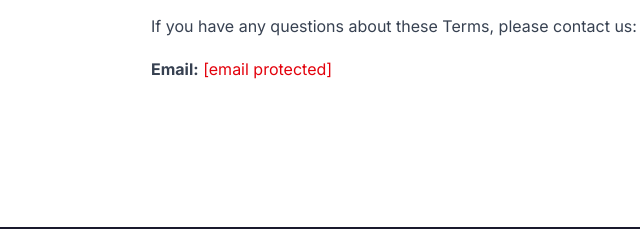
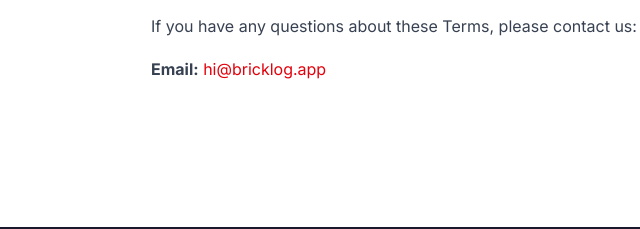
Before and after one commit to marveystudios/bricklog, a plain HTML site: page terms.html in a window 1280 px wide. Shown: the part 2736-2965 px from the top of the page, 121-761 px from the left. Drawn offline with Linux system fonts and the light colour scheme.

Commit message:
Update terms.html

```diff
--- a/terms.html
+++ b/terms.html
@@ -318,7 +318,7 @@
 
         <h2>Contact Us</h2>
         <p>If you have any questions about these Terms, please contact us:</p>
-        <p><strong>Email:</strong> <a href="/cdn-cgi/l/email-protection#6d1e181d1d021f192d000c1f1b0814430c1d1d"><span class="__cf_email__" data-cfemail="65161015150a17112508041713001c4b041515">[email&#160;protected]</span></a></p>
+        <p><strong>Email:</strong> <a href="mailto:hi@bricklog.app">hi@bricklog.app</a></p>
     </main>
 
     <!-- Footer -->
```
